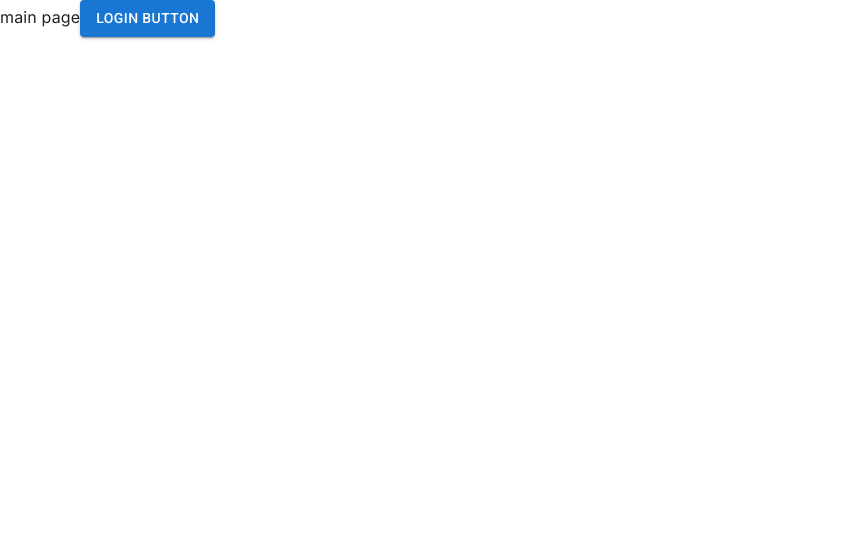
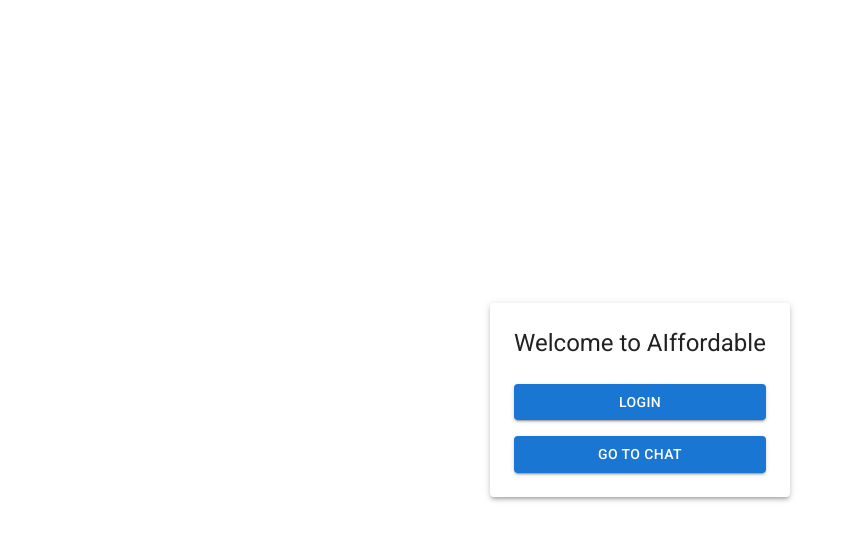
Before and after one commit to haotangio/aiffordable, a Next.js app: page / in a window 1280 px wide. Shown: the top 540 px of the page, without its empty margins (0-854 px from the left). Built offline with nearby package versions, Linux system fonts and the light colour scheme.

Commit message:
feat: change home page

```diff
--- /dev/null
+++ b/src/app/(home)/layout.tsx
@@ -0,0 +1,3 @@
+import {FullscreenCenterLayout} from "@aiffordable/design-system/layouts";
+
+export default FullscreenCenterLayout;
--- /dev/null
+++ b/src/app/(home)/page.tsx
@@ -0,0 +1,19 @@
+import {Box, Button, Stack, Typography} from "@mui/material";
+import Link from "next/link";
+import {PaperCard} from "@aiffordable/design-system/components";
+
+export default function Home() {
+  return (
+    <PaperCard>
+      <Typography variant="h5">Welcome to AIffordable</Typography>
+      <Stack mt={3} direction="column" spacing={2}>
+        <Link href="/login">
+          <Button component="a" variant="contained" fullWidth>Login</Button>
+        </Link>
+        <Link href="/chat">
+          <Button component="a" variant="contained" fullWidth>Go to Chat</Button>
+        </Link>
+      </Stack>
+    </PaperCard>
+  );
+}
--- a/src/app/page.tsx
+++ /dev/null
@@ -1,10 +0,0 @@
-import {Button} from "@mui/material";
-
-export default function Home() {
-  return (
-    <div>
-      main page
-      <Button variant="contained">Login button</Button>
-    </div>
-  );
-}
```
